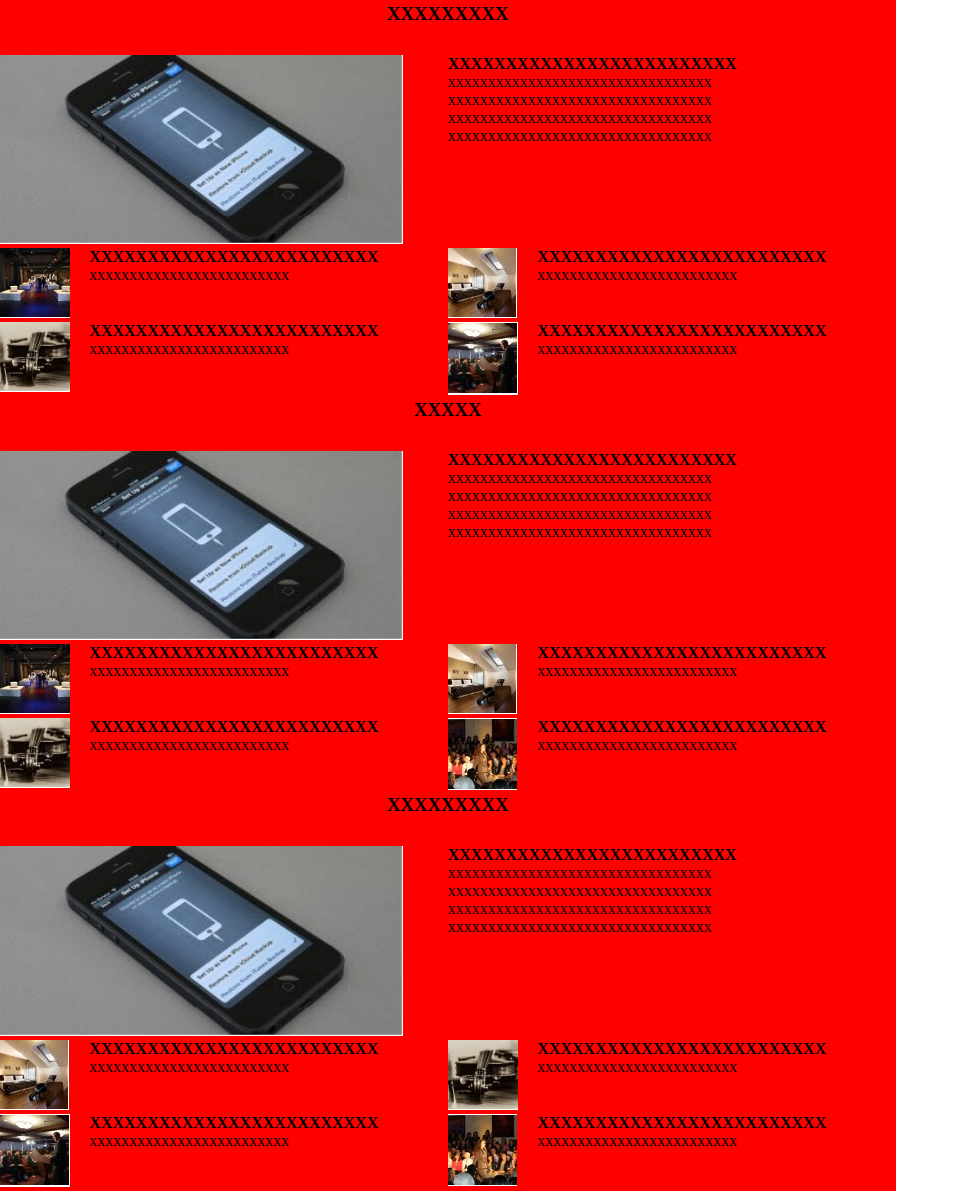
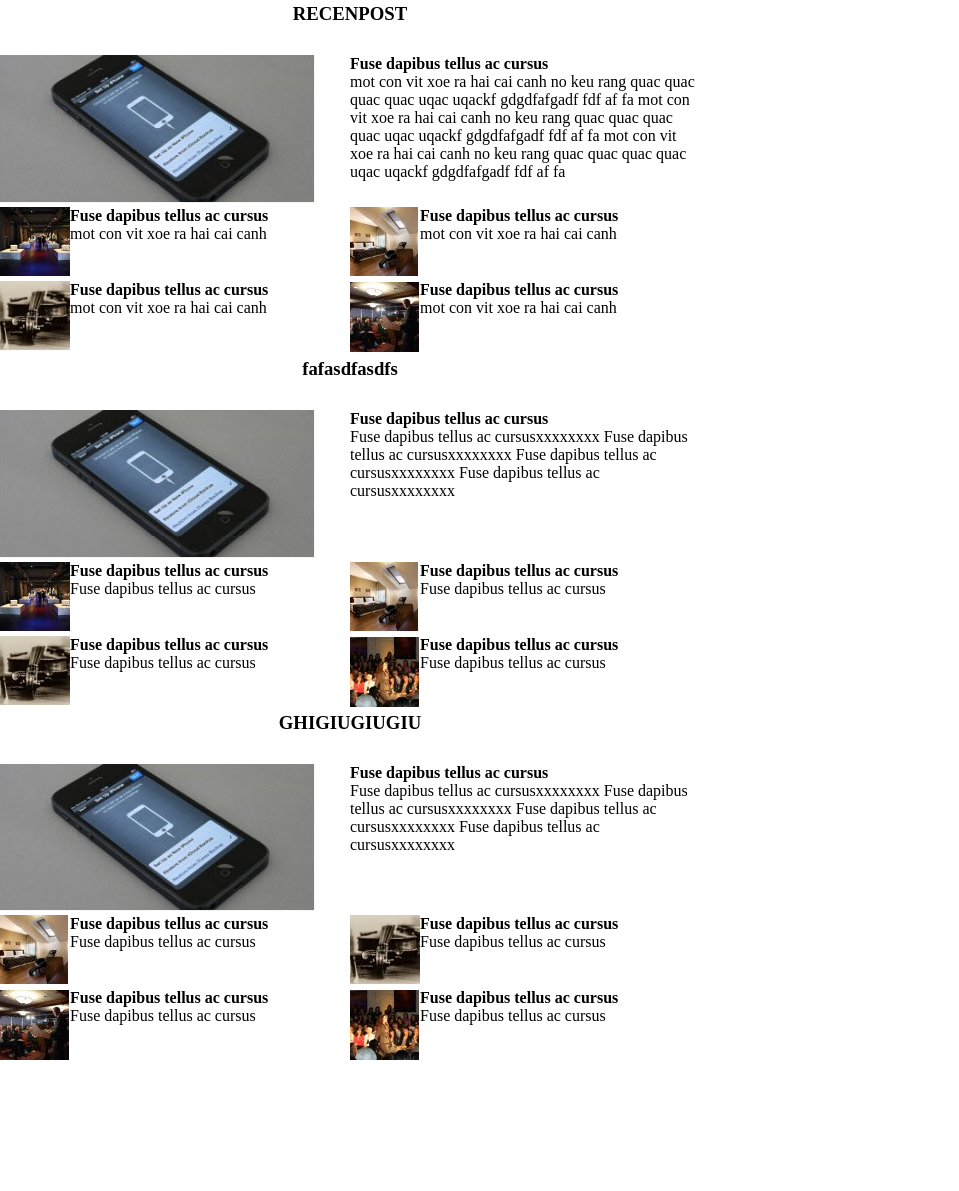
Before and after one commit to v1foreveralone/duan3, a plain HTML site: page index.html in a window 1280 px wide. Shown: the part 603-1794 px from the top of the page, without its empty margins (0-959 px from the left). After the commit the page ends 1669 px from the top, so only its background shows below. Drawn offline with Linux system fonts and the light colour scheme.

Commit message:
dacomit lan 2

```diff
--- a/css/style.css
+++ b/css/style.css
@@ -3,7 +3,7 @@
 	margin: 0;
 }
 #big{
-	width: 100%;
+	width: 1000px;
 	border-top:2px;
 }
 #logo{
@@ -62,7 +62,6 @@
 #tableleft{
 	float: left;
 	width: 70%;
-	background: red;
 }
 #tableright{
 	margin-left: 10%;
@@ -131,3 +130,8 @@
 #smallposter1{
 	margin-top: 50px;
 }
+#gachchanxanh{
+	width: 100%;
+	height: 5px;
+	background: #00ACCE;
+}
--- a/index.html
+++ b/index.html
@@ -72,15 +72,14 @@
 				</div>
 				<div id="gachchanxanh"></div>
 				<div id="smallposter">
-					<h3 align="center">XXXXXXXXX</h3>
+					<h3 align="center">RECENPOST</h3>
 					<div id="telephone">
 						<div id="img"><img src="img/6.png"></div>
 						<div id="chu">
-							<a id="chu1">XXXXXXXXXXXXXXXXXXXXXXXXX</a>
-							<a id="chu2">xxxxxxxxxxxxxxxxxxxxxxxxxxxxxxxxx
-								xxxxxxxxxxxxxxxxxxxxxxxxxxxxxxxxx
-								xxxxxxxxxxxxxxxxxxxxxxxxxxxxxxxxx
-								xxxxxxxxxxxxxxxxxxxxxxxxxxxxxxxxx
+							<a id="chu1">Fuse dapibus tellus ac cursus</a><br>
+							<a id="chu2">mot con vit xoe ra hai cai canh no keu rang quac quac quac quac uqac uqackf gdgdfafgadf  fdf af fa
+								mot con vit xoe ra hai cai canh no keu rang quac quac quac quac uqac uqackf gdgdfafgadf  fdf af fa
+								mot con vit xoe ra hai cai canh no keu rang quac quac quac quac uqac uqackf gdgdfafgadf  fdf af fa
 							</a>
 						</div>
 					</div>
@@ -88,40 +87,40 @@
 						<div id="new1">
 							<div id="poster1"><img src="img/4.png"></div>
 							<div id="chu">
-								<a id="chu1">XXXXXXXXXXXXXXXXXXXXXXXXX</a>
-								<a id="chu2">xxxxxxxxxxxxxxxxxxxxxxxxx</a>
+								<a id="chu1">Fuse dapibus tellus ac cursus</a><br>
+								<a id="chu2">mot con vit xoe ra hai cai canh</a>
 							</div>
 							<div id="poster2"><img src="img/8.png"></div>
 							<div id="chu">
-								<a id="chu1">XXXXXXXXXXXXXXXXXXXXXXXXX</a>
-								<a id="chu2">xxxxxxxxxxxxxxxxxxxxxxxxx</a>
+								<a id="chu1">Fuse dapibus tellus ac cursus</a><br>
+								<a id="chu2">mot con vit xoe ra hai cai canh</a>
 							</div>
 						</div>
 						<div id="new2">
 							<div id="poster3"><img src="img/5.png"></div>
 							<div id="chu">
-								<a id="chu1">XXXXXXXXXXXXXXXXXXXXXXXXX</a>
-								<a id="chu2">xxxxxxxxxxxxxxxxxxxxxxxxx</a>
+								<a id="chu1">Fuse dapibus tellus ac cursus</a><br>
+								<a id="chu2">mot con vit xoe ra hai cai canh</a>
 							</div>
 							<div id="poster4"><img src="img/7.png"></div>
 							<div id="chu">
-								<a id="chu1">XXXXXXXXXXXXXXXXXXXXXXXXX</a>
-								<a id="chu2">xxxxxxxxxxxxxxxxxxxxxxxxx</a>
+								<a id="chu1">Fuse dapibus tellus ac cursus</a><br>
+								<a id="chu2">mot con vit xoe ra hai cai canh</a>
 							</div>
 						</div>
 					</div>
 				</div>
 
 				<div id="smallposter">
-					<h3 align="center">XXXXX</h3>
+					<h3 align="center">fafasdfasdfs</h3>
 					<div id="telephone">
 						<div id="img"><img src="img/6.png"></div>
 						<div id="chu">
-							<a id="chu1">XXXXXXXXXXXXXXXXXXXXXXXXX</a>
-							<a id="chu2">xxxxxxxxxxxxxxxxxxxxxxxxxxxxxxxxx
-								xxxxxxxxxxxxxxxxxxxxxxxxxxxxxxxxx
-								xxxxxxxxxxxxxxxxxxxxxxxxxxxxxxxxx
-								xxxxxxxxxxxxxxxxxxxxxxxxxxxxxxxxx
+							<a id="chu1">Fuse dapibus tellus ac cursus</a><br>
+							<a id="chu2">Fuse dapibus tellus ac cursusxxxxxxxx
+								Fuse dapibus tellus ac cursusxxxxxxxx
+								Fuse dapibus tellus ac cursusxxxxxxxx
+								Fuse dapibus tellus ac cursusxxxxxxxx
 							</a>
 						</div>
 					</div>
@@ -129,40 +128,40 @@
 						<div id="new1">
 							<div id="poster1"><img src="img/4.png"></div>
 							<div id="chu">
-								<a id="chu1">XXXXXXXXXXXXXXXXXXXXXXXXX</a>
-								<a id="chu2">xxxxxxxxxxxxxxxxxxxxxxxxx</a>
+								<a id="chu1">Fuse dapibus tellus ac cursus</a><br>
+								<a id="chu2">Fuse dapibus tellus ac cursus</a>
 							</div>
 							<div id="poster2"><img src="img/8.png"></div>
 							<div id="chu">
-								<a id="chu1">XXXXXXXXXXXXXXXXXXXXXXXXX</a>
-								<a id="chu2">xxxxxxxxxxxxxxxxxxxxxxxxx</a>
+								<a id="chu1">Fuse dapibus tellus ac cursus</a><br>
+								<a id="chu2">Fuse dapibus tellus ac cursus</a>
 							</div>
 						</div>
 						<div id="new2">
 							<div id="poster3"><img src="img/5.png"></div>
 							<div id="chu">
-								<a id="chu1">XXXXXXXXXXXXXXXXXXXXXXXXX</a>
-								<a id="chu2">xxxxxxxxxxxxxxxxxxxxxxxxx</a>
+								<a id="chu1">Fuse dapibus tellus ac cursus</a><br>
+								<a id="chu2">Fuse dapibus tellus ac cursus</a>
 							</div>
 							<div id="poster4"><img src="img/9.png"></div>
 							<div id="chu">
-								<a id="chu1">XXXXXXXXXXXXXXXXXXXXXXXXX</a>
-								<a id="chu2">xxxxxxxxxxxxxxxxxxxxxxxxx</a>
+								<a id="chu1">Fuse dapibus tellus ac cursus</a><br>
+								<a id="chu2">Fuse dapibus tellus ac cursus</a>
 							</div>
 						</div>
 					</div>
 				</div>
 
 				<div id="smallposter">
-					<h3 align="center">XXXXXXXXX</h3>
+					<h3 align="center">GHIGIUGIUGIU</h3>
 					<div id="telephone">
 						<div id="img"><img src="img/6.png"></div>
 						<div id="chu">
-							<a id="chu1">XXXXXXXXXXXXXXXXXXXXXXXXX</a>
-							<a id="chu2">xxxxxxxxxxxxxxxxxxxxxxxxxxxxxxxxx
-								xxxxxxxxxxxxxxxxxxxxxxxxxxxxxxxxx
-								xxxxxxxxxxxxxxxxxxxxxxxxxxxxxxxxx
-								xxxxxxxxxxxxxxxxxxxxxxxxxxxxxxxxx
+							<a id="chu1">Fuse dapibus tellus ac cursus</a><br>
+							<a id="chu2">Fuse dapibus tellus ac cursusxxxxxxxx
+								Fuse dapibus tellus ac cursusxxxxxxxx
+								Fuse dapibus tellus ac cursusxxxxxxxx
+								Fuse dapibus tellus ac cursusxxxxxxxx
 							</a>
 						</div>
 					</div>
@@ -170,25 +169,25 @@
 						<div id="new1">
 							<div id="poster1"><img src="img/5.png"></div>
 							<div id="chu">
-								<a id="chu1">XXXXXXXXXXXXXXXXXXXXXXXXX</a>
-								<a id="chu2">xxxxxxxxxxxxxxxxxxxxxxxxx</a>
+								<a id="chu1">Fuse dapibus tellus ac cursus</a><br>
+								<a id="chu2">Fuse dapibus tellus ac cursus</a>
 							</div>
 							<div id="poster2"><img src="img/7.png"></div>
 							<div id="chu">
-								<a id="chu1">XXXXXXXXXXXXXXXXXXXXXXXXX</a>
-								<a id="chu2">xxxxxxxxxxxxxxxxxxxxxxxxx</a>
+								<a id="chu1">Fuse dapibus tellus ac cursus</a><br>
+								<a id="chu2">Fuse dapibus tellus ac cursus</a>
 							</div>
 						</div>
 						<div id="new2">
 							<div id="poster3"><img src="img/8.png"></div>
 							<div id="chu">
-								<a id="chu1">XXXXXXXXXXXXXXXXXXXXXXXXX</a>
-								<a id="chu2">xxxxxxxxxxxxxxxxxxxxxxxxx</a>
+								<a id="chu1">Fuse dapibus tellus ac cursus</a><br>
+								<a id="chu2">Fuse dapibus tellus ac cursus</a>
 							</div>
 							<div id="poster4"><img src="img/9.png"></div>
 							<div id="chu">
-								<a id="chu1">XXXXXXXXXXXXXXXXXXXXXXXXX</a>
-								<a id="chu2">xxxxxxxxxxxxxxxxxxxxxxxxx</a>
+								<a id="chu1">Fuse dapibus tellus ac cursus</a><br>
+								<a id="chu2">Fuse dapibus tellus ac cursus</a>
 							</div>
 						</div>
 					</div>
@@ -196,7 +195,7 @@
 			</div>
 
 			<div id="tableright">tableright
-
+				<div id="gachchanxanh1"></div>
 			</div>
 		</div>
 
```
